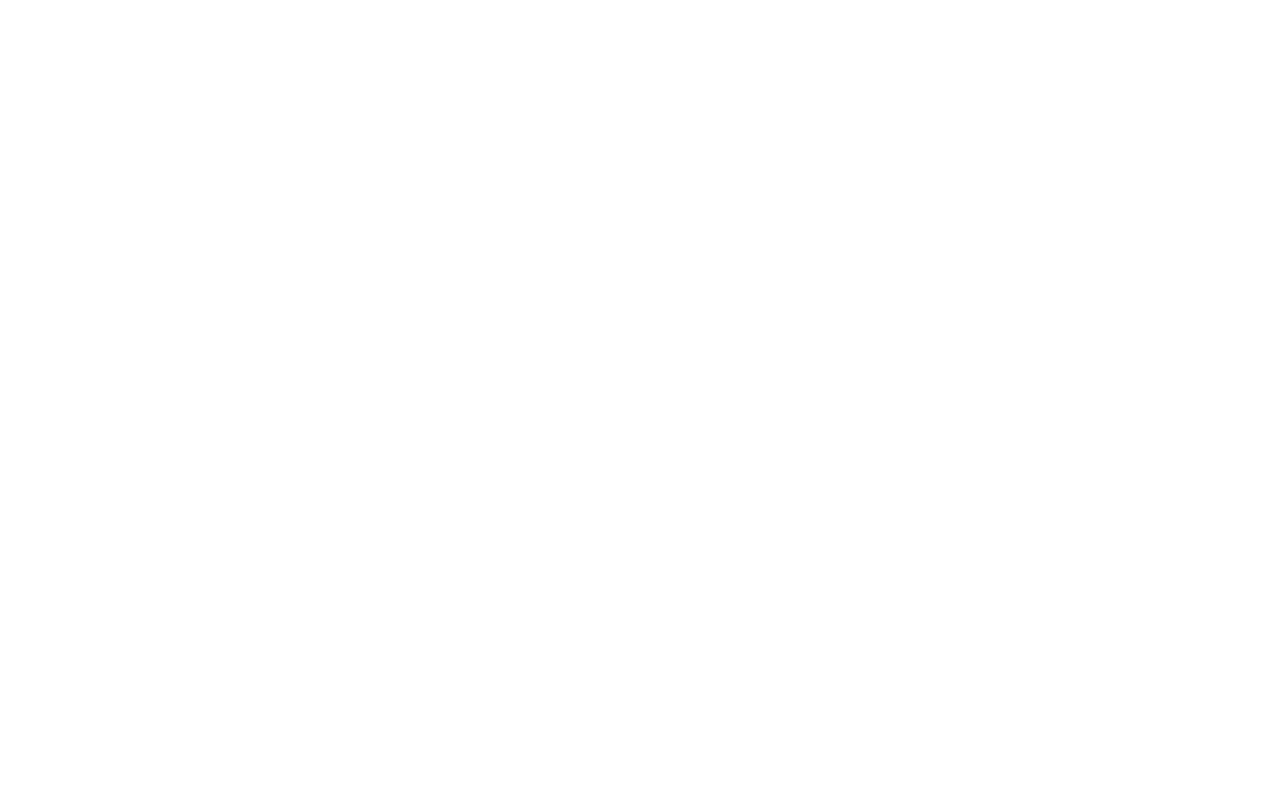
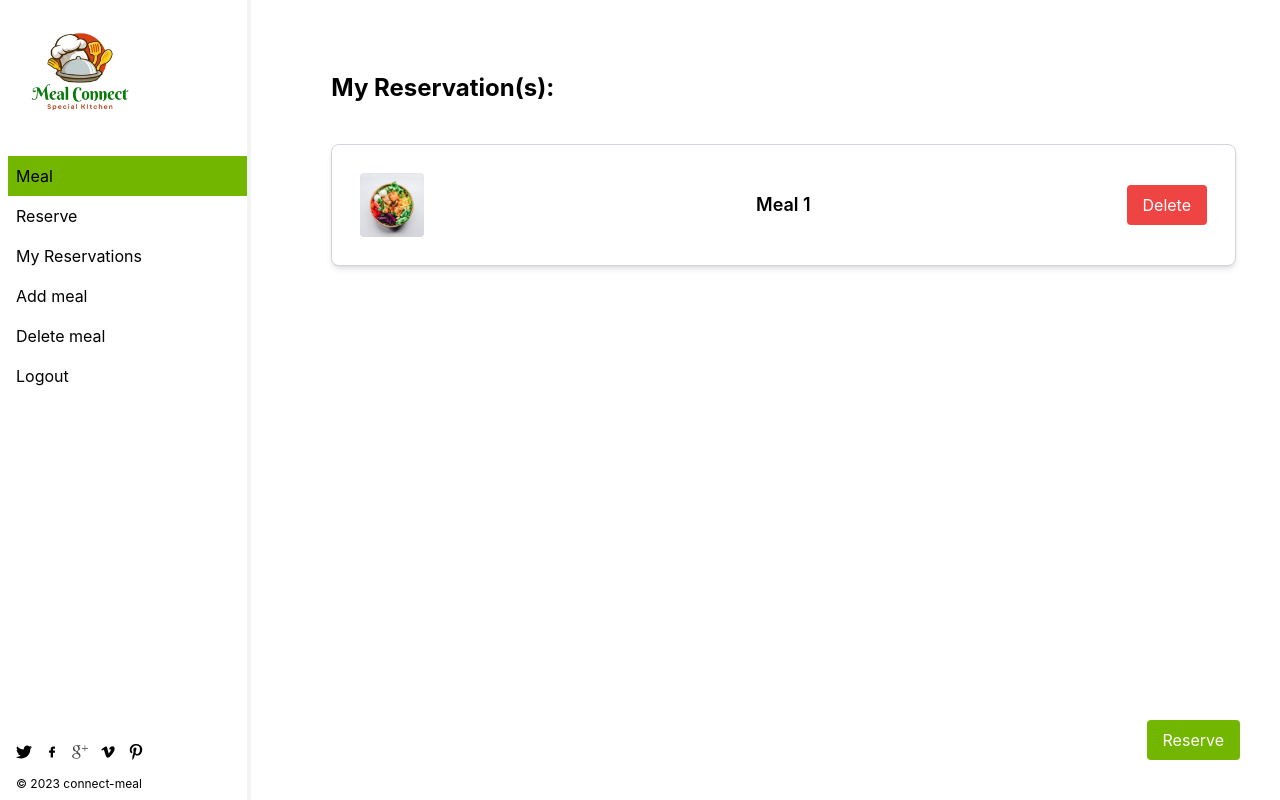
Before and after one commit to JoyTaribagshaw/meal_connect-frontend, a React (Create React App) app: page /myReservations in a window 1280 px wide. Before the commit this address had no page. Built offline with nearby package versions, Linux system fonts and the light colour scheme.

Commit message:
Fix navigation and redirection for sidebar

```diff
--- a/src/App.js
+++ b/src/App.js
@@ -5,6 +5,8 @@ import Signup from './components/SignUp';
 import Main from './components/Main';
 import AddMealNav from './components/AddMealNav';
 import UserProfile from './components/UserProfile';
+import ReservationPage from './components/ReservationPage';
+import DeleteMeal from './components/DeleteMeal';
 // import DeleteMeal from './components/DeleteMeal';
 
 function App() {
@@ -18,6 +20,8 @@ function App() {
           <Route path="/signup" element={<Signup />} />
           <Route path="/dashboard" element={<Main />} />
           <Route path="/addmeal" element={<AddMealNav />} />
+          <Route path="/myReservations" element={<ReservationPage />} />
+          <Route path="/deleteMeal" element={<DeleteMeal />} />
           {/* <Route path="/deletemeal" element={<DeleteMeal />} /> */}
 
         </Routes>
--- a/src/components/AddMeal.js
+++ b/src/components/AddMeal.js
@@ -16,9 +16,9 @@ const AddMeal = () => {
   };
 
   return (
-    <div className="max-w-md mx-auto my-8 p-6 bg-white rounded-md w-[70%]">
+    <div className="mx-auto my-8 p-6 bg-white rounded-md w-[90%]">
       <h2 className="text-2xl font-bold mb-4">Add new meal</h2>
-      <form onSubmit={handleSubmit}>
+      <form onSubmit={handleSubmit} className="max-w-md">
         <div className="mb-4">
           <input
             className="w-full px-3 py-5 border rounded-md focus:outline-none focus:border-blue-500"
--- a/src/components/DeleteMeal.js
+++ b/src/components/DeleteMeal.js
@@ -1,20 +1,27 @@
-// import React from 'react';
+import React from 'react';
+import Navigation from './navigation/Navigation';
 
-// function DeleteMeal() {
-//   return (
-//     <div className="mx-auto my-8 p-6 bg-white rounded-md">
-//       <h1 className="text-2xl font-bold mb-10">My Meal(s):</h1>
-//       <div className="flex flex-col">
-//         <div className="bg-white rounded-lg shadow-md border-gray-300 border p-7 mr-1 mb-4
-// flex items-center justify-between">
-//           <img src="" alt="meal-img" className="w-16 h-16 object-cover rounded mr-4" />
-//           <h2 className="text-lg font-semibold flex-grow text-center">Title</h2>
-//           <button type="button" className="bg-red-500 text-white py-2 px-4 rounded">
-// Delete</button>
-//         </div>
-//       </div>
-//     </div>
-//   );
-// }
+function DeleteMeal() {
+  return (
+    <div className="flex">
+      <Navigation />
+      <h1>Delete Page</h1>
+    </div>
+    // <div className="mx-auto my-8 p-6 bg-white rounded-md">
+    //   <h1 className="text-2xl font-bold mb-10">My Meal(s):</h1>
+    //   <div className="flex flex-col">
+    //     <div className="bg-white rounded-lg shadow-md border-gray-300 border p-7 mr-1 mb-4 flex
+    //     >
+    //       <img src="" alt="meal-img" className="w-16 h-16 object-cover rounded mr-4" />
+    //       <h2 className="text-lg font-semibold flex-grow text-center">Title</h2>
+    //       <button type="button" className="bg-red-500 text-white py-2 px-4 rounded">
+    //         Delete
+    //       </button>
+    //     </div>
+    //   </div>
+    // </div>
 
-// export default DeleteMeal;
+  );
+}
+
+export default DeleteMeal;
--- a/src/components/ReservationPage.js
+++ b/src/components/ReservationPage.js
@@ -1,11 +1,7 @@
 import React from 'react';
 import meal1 from '../img/meals/meal1.jpg';
-import logo from '../img/logo1.png';
-import tw from '../img/tw.svg';
-import fb from '../img/fb.svg';
-import pint from '../img/pint.svg';
-import gp from '../img/gp.svg';
-import vi from '../img/vi.svg';
+
+import Navigation from './navigation/Navigation';
 
 const ReservationPage = () => {
   const reservations = [
@@ -18,30 +14,7 @@ const ReservationPage = () => {
 
   return (
     <div className="h-screen flex justify-between">
-      <div className="flex flex-col justify-between border-r-4 border-gray-100 p-0 w-1/3 ml-2 mb-2">
-        <div className="">
-          <img src={logo} alt="logoImg" className="w-36 mb-3" />
-          <ul className="flex flex-col gap-0 ">
-            <li className="w-full bg-green hover:bg-green active:bg-green focus:ring hover:text-white p-2"><a href="#new" className="">Meal</a></li>
-            <li className="w-full hover:bg-green active:bg-green hover:text-white p-2"><a href="#new" className="">Reserve</a></li>
-            <li className="w-full hover:bg-green active:bg-green hover:text-white p-2"><a href="#new" className="">My Reservation</a></li>
-            <li className="w-full hover:bg-green active:bg-green hover:text-white p-2"><a href="#new" className="">Add meal</a></li>
-            <li className="w-full hover:bg-green active:bg-green hover:text-white p-2"><a href="#new" className="">Delete meal</a></li>
-          </ul>
-        </div>
-        <div>
-          <ul className="flex gap-3 p-2">
-            <li><a href="#new"><img src={tw} alt="tw" className="w-4" /></a></li>
-            <li><a href="#new"><img src={fb} alt="fb" className="w-4" /></a></li>
-            <li><a href="#new"><img src={gp} alt="gp" className="w-4" /></a></li>
-            <li><a href="#new"><img src={vi} alt="vi" className="w-4" /></a></li>
-            <li><a href="#new"><img src={pint} alt="pint" className="w-4" /></a></li>
-          </ul>
-          <div className="p-2">
-            <p className="text-xs">&copy; 2023 connect-meal </p>
-          </div>
-        </div>
-      </div>
+      <Navigation />
       <div className="container mx-auto mt-8 ml-10 p-10">
         <h1 className="text-2xl font-bold mb-10">My Reservation(s):</h1>
         <div className="flex flex-col">
@@ -54,7 +27,7 @@ const ReservationPage = () => {
           ))}
         </div>
       </div>
-      <button type="button" className="bg-green text-white py-2 px-4 rounded self-end mr-64 mb-10">Reserve</button>
+      <button type="button" className="bg-green text-white py-2 px-4 absolute rounded bottom-10 right-10">Reserve</button>
     </div>
   );
 };
--- a/src/components/navigation/Navigation.js
+++ b/src/components/navigation/Navigation.js
@@ -1,6 +1,6 @@
 import React from 'react';
 import { useDispatch } from 'react-redux';
-import { useNavigate } from 'react-router-dom';
+import { Link, useNavigate } from 'react-router-dom';
 import { userLoggedOut } from '../../features/login/loginSlice';
 import logo from '../../img/logo1.png';
 import tw from '../../img/tw.svg';
@@ -19,15 +19,15 @@ function Navigation() {
   };
 
   return (
-    <div className="h-screen flex flex-col justify-between border-r-4 border-gray-100 p-0 w-1/5 ml-2 mb-2">
+    <div className="h-screen flex flex-col justify-between border-r-4 border-gray-100 p-0 w-[25%] ml-2 mb-2">
       <div className="">
         <img src={logo} alt="logoImg" className="w-36 mb-3" />
         <ul className="flex flex-col gap-0 ">
-          <li className="w-full bg-green hover:bg-green active:bg-green focus:ring hover:text-white p-2"><a href="#new" className="">Meal</a></li>
-          <li className="w-full hover:bg-green active:bg-green hover:text-white p-2"><a href="#new" className="">Reserve</a></li>
-          <li className="w-full hover:bg-green active:bg-green hover:text-white p-2"><a href="#new" className="">My Reservation</a></li>
-          <li className="w-full hover:bg-green active:bg-green hover:text-white p-2"><a href="#new" className="">Add meal</a></li>
-          <li className="w-full hover:bg-green active:bg-green hover:text-white p-2"><a href="#new" className="">Delete meal</a></li>
+          <li className="w-full bg-green hover:bg-green active:bg-green focus:ring hover:text-white p-2"><Link to="/dashboard" className="">Meal</Link></li>
+          <li className="w-full hover:bg-green active:bg-green hover:text-white p-2"><Link to="/reservation" className="">Reserve</Link></li>
+          <li className="w-full hover:bg-green active:bg-green hover:text-white p-2"><Link to="/myReservations" className="">My Reservations</Link></li>
+          <li className="w-full hover:bg-green active:bg-green hover:text-white p-2"><Link to="/addmeal" className="">Add meal</Link></li>
+          <li className="w-full hover:bg-green active:bg-green hover:text-white p-2"><Link to="/deleteMeal" className="">Delete meal</Link></li>
           <li className="w-full hover:bg-green active:bg-green hover:text-white p-2">
             <button type="button" onClick={handleLogout} className="cursor-pointer">
               Logout
```
